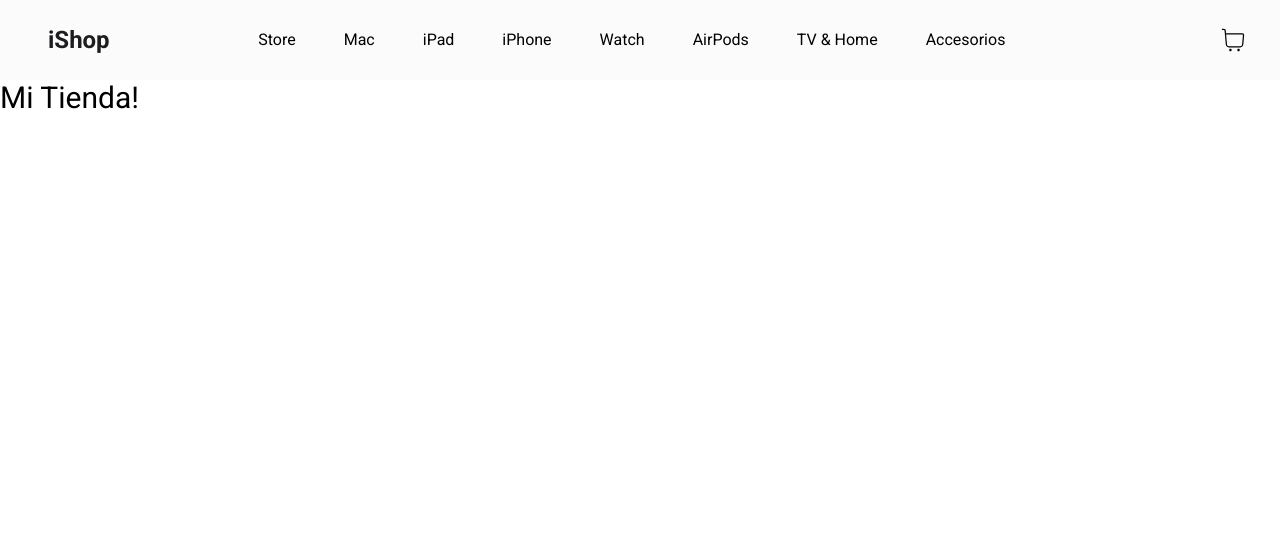
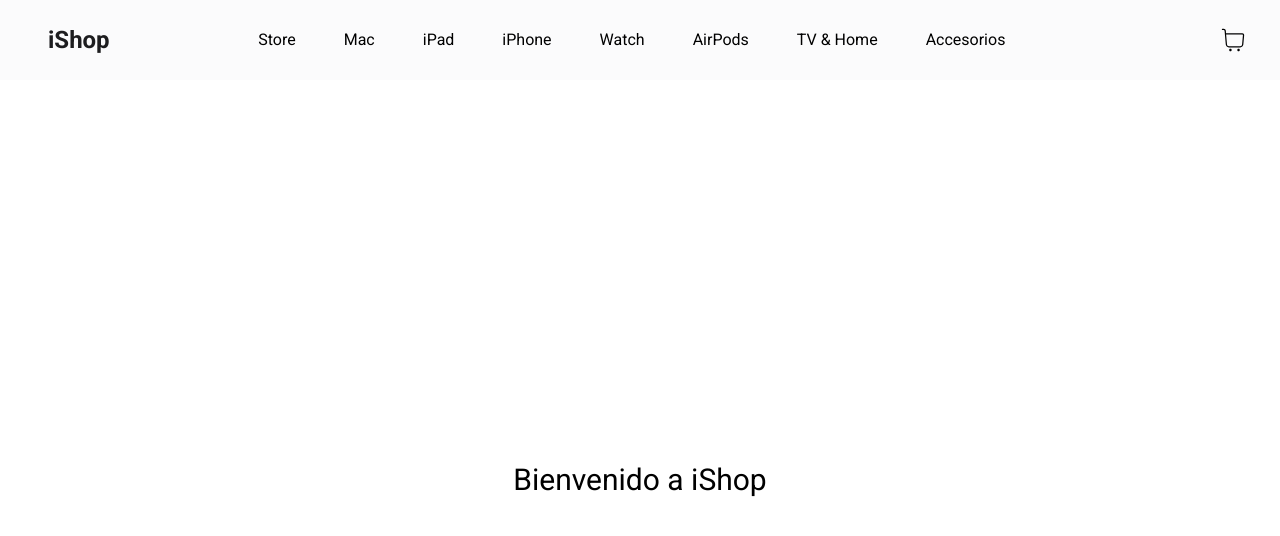
Before and after one commit to NahuelChierichetti/iShop, a React (Vite) app: page / in a window 1280 px wide. Shown: the top 536 px of the page. Built offline with nearby package versions, Linux system fonts and the light colour scheme; some icons are missing.

Commit message:
CreaTuLanding+Chierichetti

```diff
--- a/src/App.jsx
+++ b/src/App.jsx
@@ -7,8 +7,7 @@ function App() {
   return (
     <>
       <NavBar />
-
-      <ItemListContainer />
+      <ItemListContainer title="Bienvenido a iShop"/>
     </>
   )
 }
--- /dev/null
+++ b/src/components/CartWidget/CartWidget.jsx
@@ -0,0 +1,11 @@
+import { CiShoppingCart } from "react-icons/ci";
+
+function CartWidget() {
+  return (
+    <div>
+      <CiShoppingCart className='text-3xl'/>
+    </div>
+  )
+}
+
+export default CartWidget
--- a/src/components/ItemListContainer/ItemListContainer.jsx
+++ b/src/components/ItemListContainer/ItemListContainer.jsx
@@ -1,11 +1,9 @@
 
 
-const ItemListContainer = () => {
+const ItemListContainer = ({title}) => {
   return (
-    <div clasName="container">
-      <div className="flex text-center">
-        <h1 className="text-3xl">Mi Tienda!</h1>
-      </div>
+    <div className="flex justify-center items-center h-screen">
+        <h2 className="text-3xl">{title}</h2>
     </div>
   )
 }
--- a/src/components/NavBar/NavBar.jsx
+++ b/src/components/NavBar/NavBar.jsx
@@ -1,7 +1,7 @@
 import './NavBar.css'
 //import { FaShoppingCart } from 'react-icons/fa'
 import { FaApple } from 'react-icons/fa6'
-import { CiShoppingCart } from "react-icons/ci";
+import CartWidget from '../CartWidget/CartWidget'
 
 const Navbar = () => {
   return (
@@ -28,7 +28,7 @@ const Navbar = () => {
             </ul>
           </div>
           <div className='cart-icon'>
-            <CiShoppingCart className='text-3xl' />
+            <CartWidget />
           </div>
         </nav>
       </header>
```
